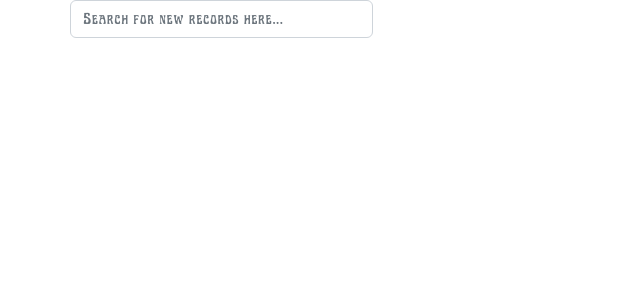
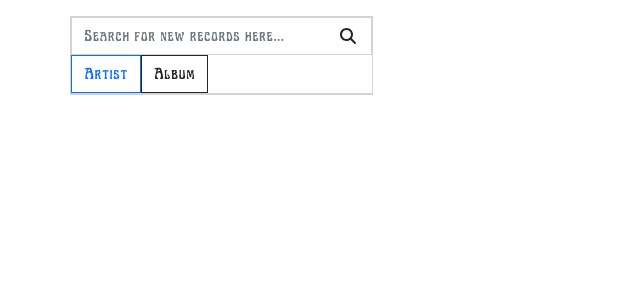
Before and after one commit to CSchelbNE/team-apts-CS5610-final-project, a React (Create React App) app: page / in a window 1280 px wide. Shown: the top 300 px of the page, without its empty margins (0-640 px from the left). Built offline with nearby package versions, Linux system fonts and the light colour scheme.

Commit message:
added artist field

```diff
--- a/package.json
+++ b/package.json
@@ -3,6 +3,9 @@
   "version": "0.1.0",
   "private": true,
   "dependencies": {
+    "@fortawesome/fontawesome-svg-core": "^6.2.1",
+    "@fortawesome/free-solid-svg-icons": "^6.2.1",
+    "@fortawesome/react-fontawesome": "^0.2.0",
     "@reduxjs/toolkit": "^1.9.0",
     "@testing-library/jest-dom": "^5.16.5",
     "@testing-library/react": "^13.4.0",
--- a/src/App.css
+++ b/src/App.css
@@ -7,6 +7,11 @@
   height: fit-content;
   max-height: 250px;
   display: block;
+  border-radius: 0;
+}
+
+.wd-search-bar-input:focus {
+  outline: none;
 }
 
 @font-face {
--- a/src/components/search-bar.js
+++ b/src/components/search-bar.js
@@ -1,9 +1,10 @@
 import {useDispatch, useSelector} from "react-redux";
 import {useEffect, useState} from "react";
 import {getArtistsThunk} from "../services/discogs-thunk";
-import {Card, Tabs, Tab} from "react-bootstrap";
+import {Card, Tabs, Tab, Button} from "react-bootstrap";
 import {uuid4} from "uuid4"
-
+import {FontAwesomeIcon} from "@fortawesome/react-fontawesome";
+import {faSearch} from "@fortawesome/free-solid-svg-icons/faSearch";
 
 function SearchBar() {
     const dispatch = useDispatch();
@@ -13,8 +14,17 @@ function SearchBar() {
     useEffect(() => {
         if(isInputChanged) {
             if (newInput!=="") {
-                setIsChanged(false);
-                dispatch(getArtistsThunk(newInput));
+
+                switch (key) {
+                    case "artist":
+                        setIsChanged(false);
+                        dispatch(getArtistsThunk(newInput));
+                    case "album":
+                        setIsChanged(false);
+                        dispatch(getArtistsThunk(newInput));
+
+                }
+
             }
         }
     }, [newInput]);
@@ -24,27 +34,30 @@ function SearchBar() {
     console.log(query.discogsQuery)
 
     return (
-        <div className="row wd-art-nuvo">
-            <input className="form-control row-cols-3" placeholder={"Search for new records here..."} value={newInput} onChange={(e) =>
-            {setNewInput(e.target.value)
-                setIsChanged(true)}}/>
-            {/*<Tabs*/}
-            {/*    id="query-tabs"*/}
-            {/*    activeKey={key}*/}
-            {/*    onSelect={(k) => setKey(k)}*/}
-            {/*    className="mb-3"*/}
-            {/*>*/}
-            {/*    <Tab eventKey={"artist"} title={"Artist"}></Tab>*/}
-            {/*    <Tab eventKey={"album"} title={"Album"}></Tab>*/}
-            {/*</Tabs>*/}
+        <div className="row wd-art-nuvo mt-3 p-0" style={{border: "1px solid lightgrey"}} >
+            <div className="p-0 position-relative">
+                <input className="form-control row-cols-3 shadow-none" style={{borderRadius: 0}} placeholder={"Search for new records here..."} value={newInput} onChange={(e) =>
+                {
+                    setNewInput(e.target.value)
+                    setIsChanged(true)}}/>
+                <FontAwesomeIcon  icon={faSearch} className="me-3 position-absolute end-0 top-50 translate-middle-y"/>
+            </div>
+            <div className={"d-flex flex-row p-0"} style={{borderBottom: "1px solid lightgrey"}}>
+                <Button variant={"outline-primary"} style={{borderRadius:0}}>Artist</Button>
+                <Button variant={"outline-dark"} style={{borderRadius:0}}>Album</Button>
+            </div>
             <div className="wd-search-scroll-div p-0">
                 {query.discogsQuery.map(e =>
-                    <Card style={{borderRadius: 0, height: "75px"}} key={uuid4()} className="border-1 d-flex flex-row row-cols-4 mt-1 mb-1">
+                    <Card style={{borderRadius: 0, height: "85px"}} key={uuid4()} className="border-1 d-flex flex-row row-cols-4 mb-1">
                         <img style={{height: "75px"}} src={e.thumb}/>
-                        {e.title}
+                            <div className="p-0 d-flex flex-column justify-content-center" style={{height: "75px", width: "75%"}}>
+                                <div className="p-1" style={{width: "fit-content"}}>{e.title.split("-")[0]}</div>
+                                <div className="p-1">Artist</div>
+                            </div>
                     </Card>)}
             </div>
-        </div>
+    </div>
+
     );
 }
 
```
Also changed, not shown: 1 other file (tests, documents, lock files or other folders).
